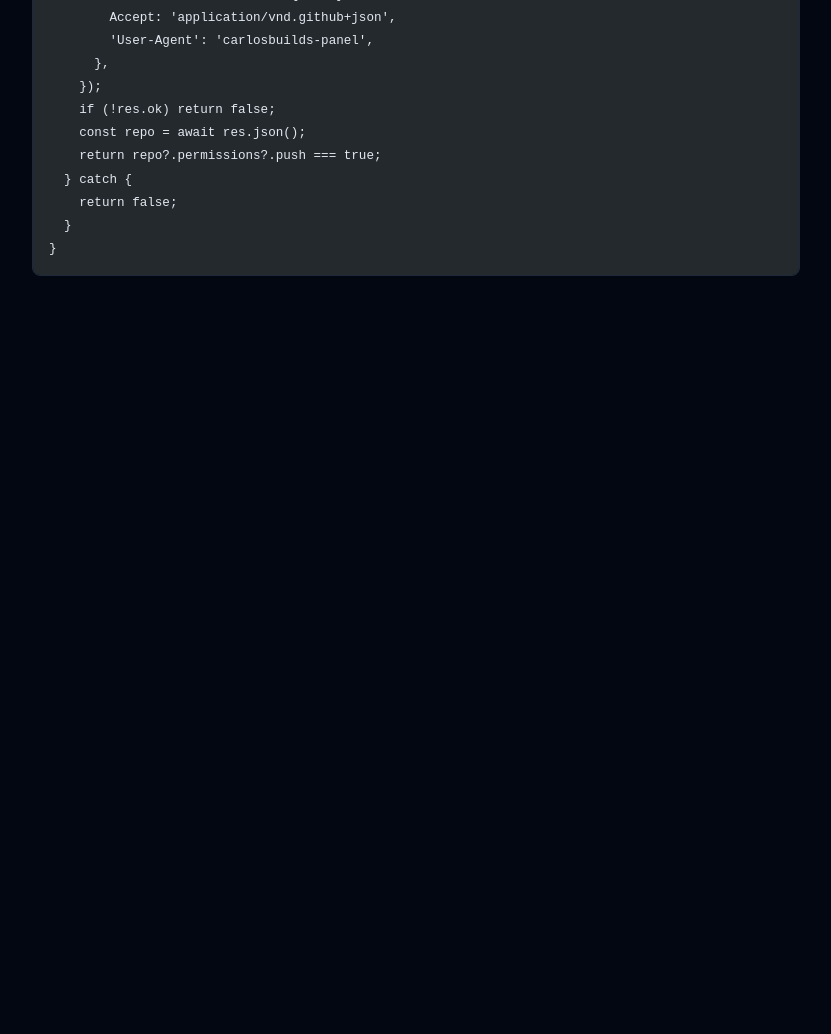
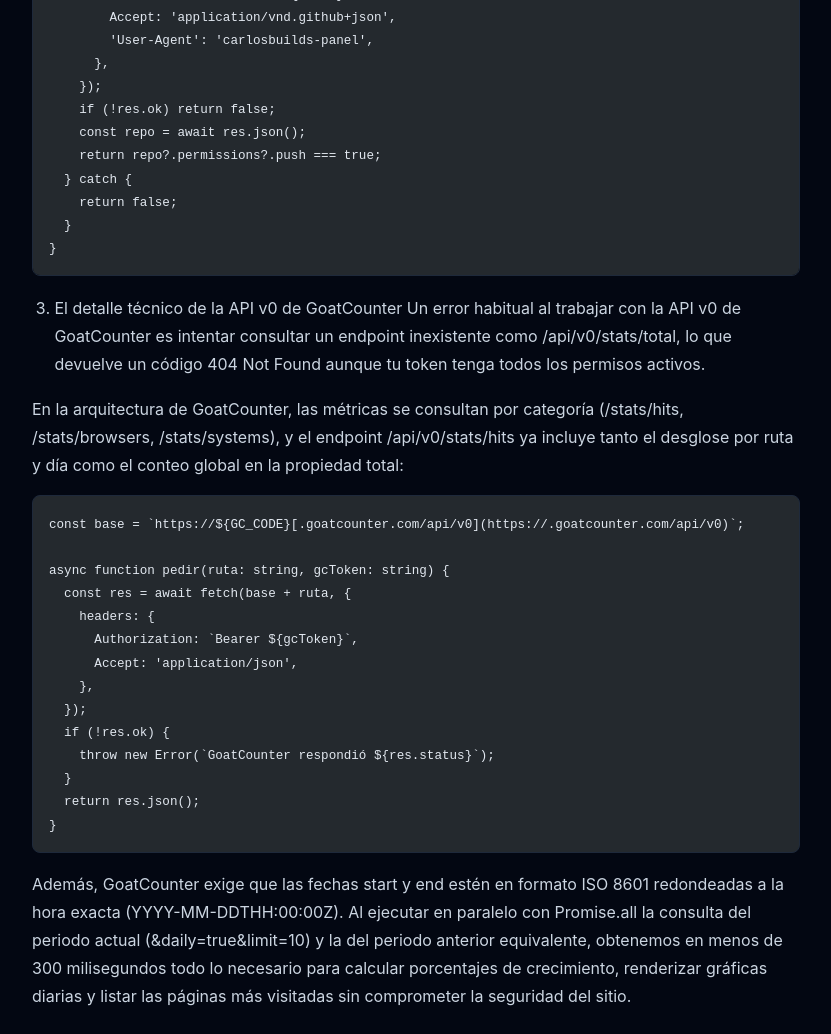
Before and after one commit to CarlosCastro253385/CarlosBuilds, an Astro site: page /blog/como-conectar-la-api-de-goatcounter-a-un-endpoint-privado-en-astro in a window 1280 px wide. Shown: the part 1447-2481 px from the top of the page, without its empty margins (224-1055 px from the left). Before the commit the page ends 1747 px from the top, so only its background shows below. Built offline with nearby package versions, Linux system fonts and the light colour scheme; Astro itself is replaced by a stand-in of ours; code samples lack their colours.

Commit message:
Update entrada “como-conectar-la-api-de-goatcounter-a-un-endpoint-privado-en-astro”

````diff
--- a/src/content/blog/como-conectar-la-api-de-goatcounter-a-un-endpoint-privado-en-astro.md
+++ b/src/content/blog/como-conectar-la-api-de-goatcounter-a-un-endpoint-privado-en-astro.md
@@ -51,3 +51,26 @@ async function tieneAcceso(token: string): Promise<boolean> {
     return false;
   }
 }
+```
+
+3. El detalle técnico de la API v0 de GoatCounter
+Un error habitual al trabajar con la API v0 de GoatCounter es intentar consultar un endpoint inexistente como /api/v0/stats/total, lo que devuelve un código 404 Not Found aunque tu token tenga todos los permisos activos.
+
+En la arquitectura de GoatCounter, las métricas se consultan por categoría (/stats/hits, /stats/browsers, /stats/systems), y el endpoint /api/v0/stats/hits ya incluye tanto el desglose por ruta y día como el conteo global en la propiedad total:
+```
+const base = `https://${GC_CODE}[.goatcounter.com/api/v0](https://.goatcounter.com/api/v0)`;
+
+async function pedir(ruta: string, gcToken: string) {
+  const res = await fetch(base + ruta, {
+    headers: {
+      Authorization: `Bearer ${gcToken}`,
+      Accept: 'application/json',
+    },
+  });
+  if (!res.ok) {
+    throw new Error(`GoatCounter respondió ${res.status}`);
+  }
+  return res.json();
+}
+```
+Además, GoatCounter exige que las fechas start y end estén en formato ISO 8601 redondeadas a la hora exacta (YYYY-MM-DDTHH:00:00Z). Al ejecutar en paralelo con Promise.all la consulta del periodo actual (&daily=true&limit=10) y la del periodo anterior equivalente, obtenemos en menos de 300 milisegundos todo lo necesario para calcular porcentajes de crecimiento, renderizar gráficas diarias y listar las páginas más visitadas sin comprometer la seguridad del sitio.
````
